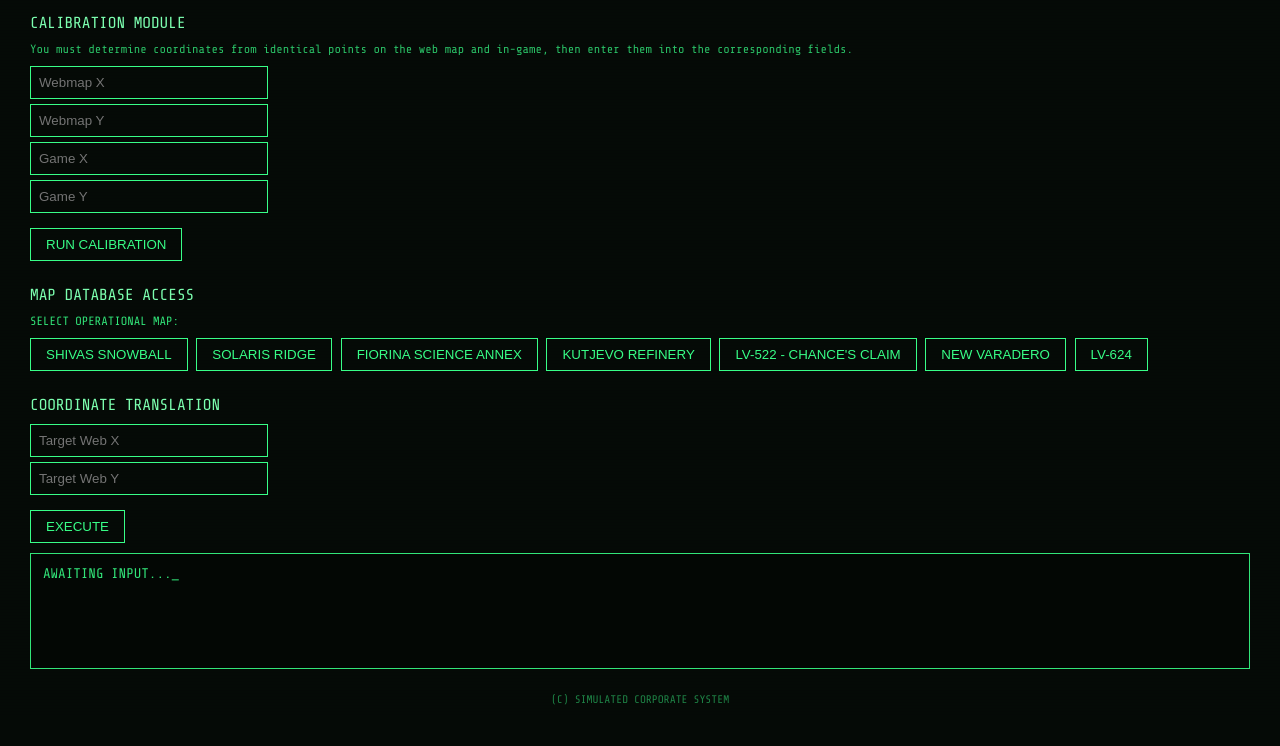
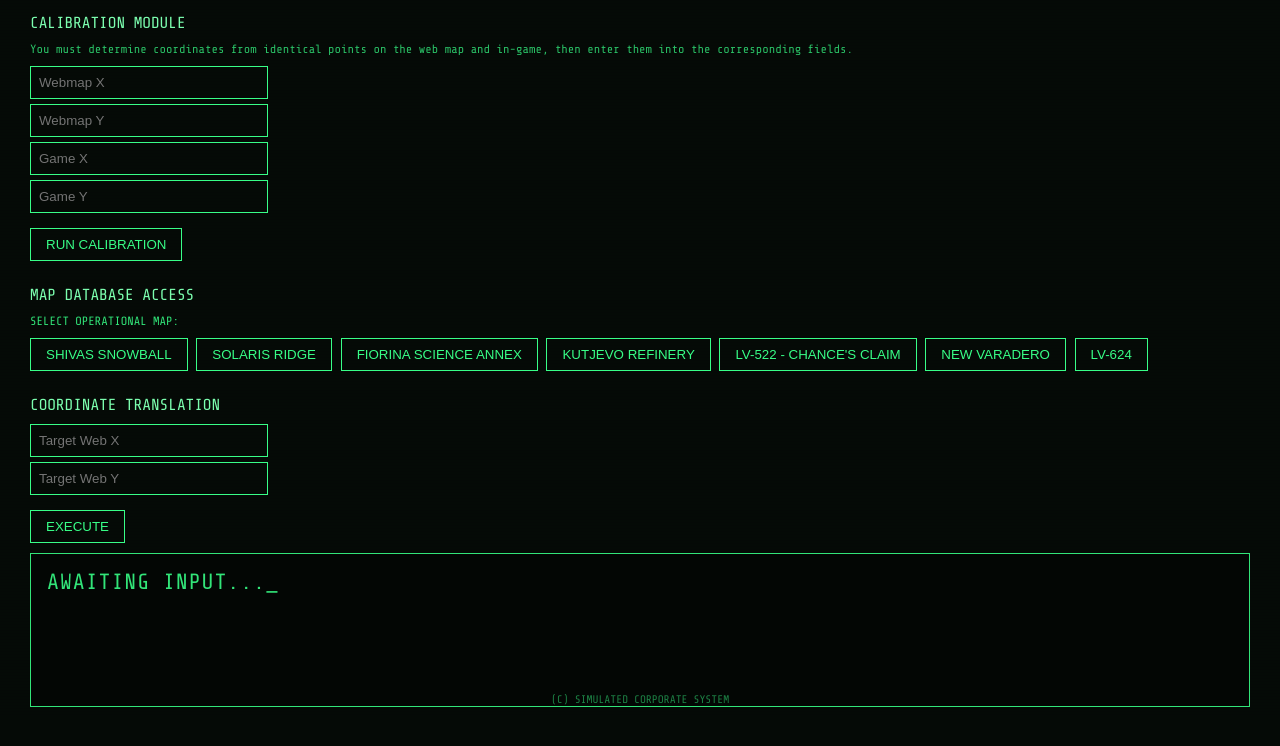
Before and after one commit to Stanislav4ix/Colonial-Marines-Coordinates-Calculator, a plain HTML site: page index.html in a window 1280 px wide. Shown: the part 84-830 px from the top of the page. Before the commit the page ends 808 px from the top, so only its background shows below. Drawn offline with nearby package versions, Linux system fonts and the light colour scheme.

Commit message:
Update index.html

```diff
--- a/index.html
+++ b/index.html
@@ -110,12 +110,14 @@ button:hover {
 
 /* bigger output terminal */
 #out {
-    font-size: 14px;
-    min-height: 90px;
-    padding: 12px;
+    font-size: 22px;
+    min-height: 120px;
+    padding: 16px;
     border: 1px solid #39ff88;
     margin-top: 10px;
-    background: rgba(0, 0, 0, 0.25);
+    background: rgba(0, 0, 0, 0.35);
+    white-space: pre-line;
+    letter-spacing: 1px;
 }
 
 /* blinking cursor */
```
